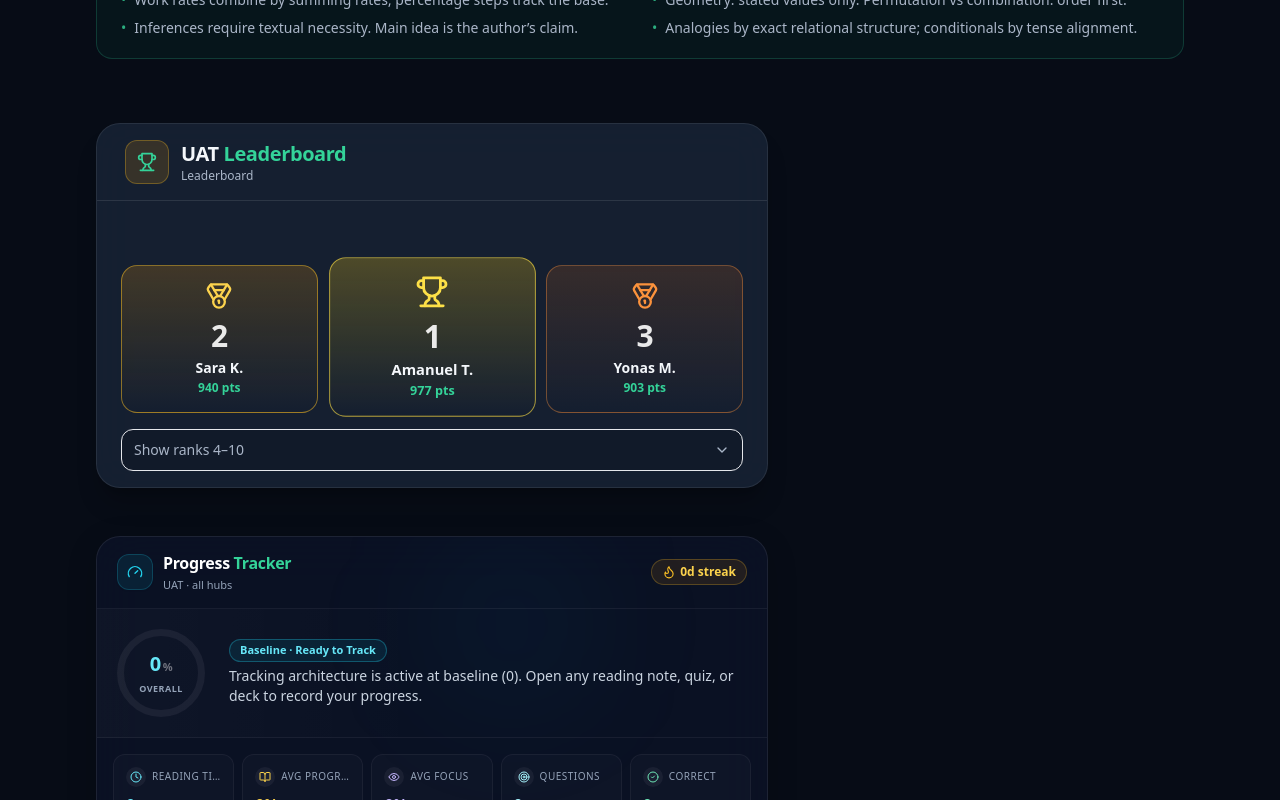
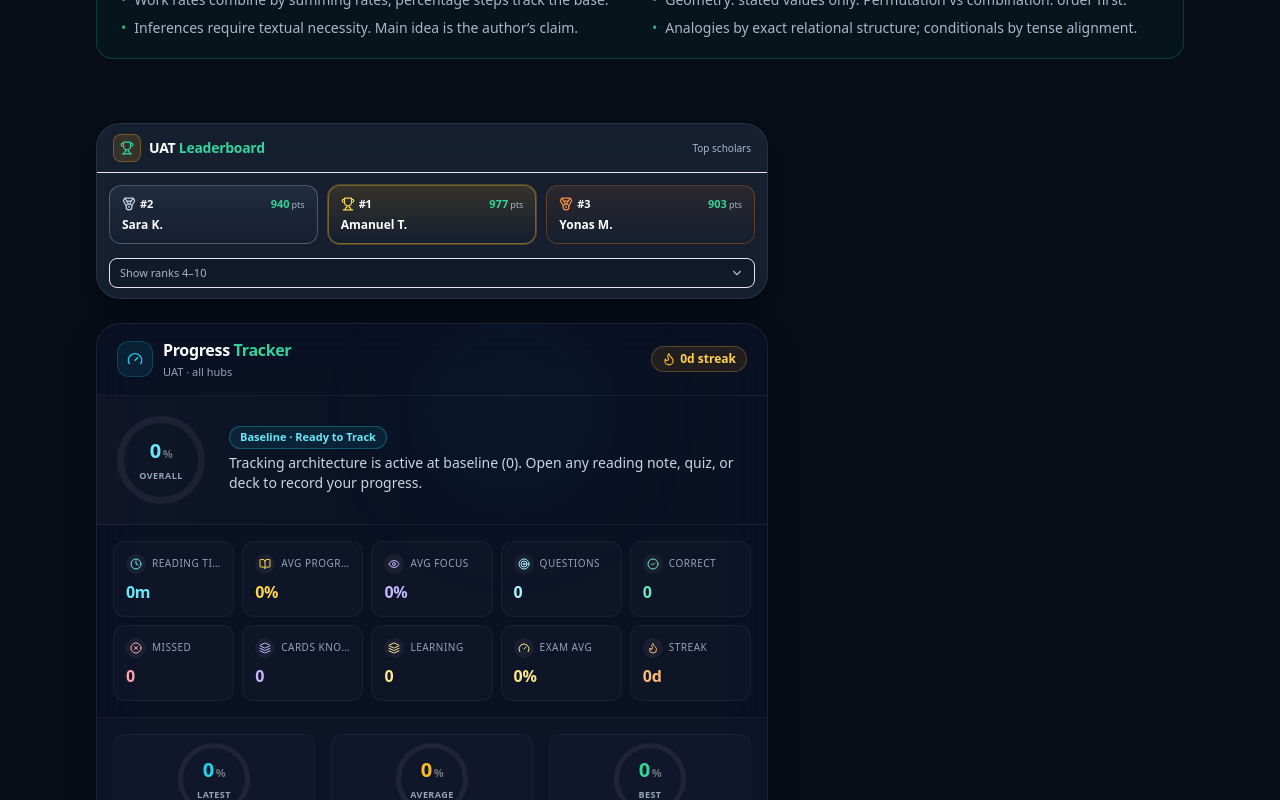
Before and after one commit to hiyabteklu/Wisdom-tower-academy, a Next.js app: page /academy/uat in a window 1280 px wide. Shown: the part 2620-3420 px from the top of the page. Built offline with nearby package versions, Linux system fonts and the light colour scheme; no server answers; the database is empty.

Commit message:
refactor: refine layout spacing and typography
Reduce padding and margin sizes across academic pages to improve density and adjust text sizing for better visual hierarchy on smaller screens.

```diff
--- a/src/app/academy/grades/[grade]/[subject]/[resource]/page.tsx
+++ b/src/app/academy/grades/[grade]/[subject]/[resource]/page.tsx
@@ -46,20 +46,20 @@ export default async function GradeSubjectResourcePage({
         />
       </div>
 
-      <div className="relative max-w-3xl mx-auto px-4 sm:px-6 lg:px-8 py-12 md:py-20">
+      <div className="relative max-w-3xl mx-auto px-3.5 sm:px-6 lg:px-8 py-4 sm:py-6 md:py-10">
         <CategoryBackButton fallback={subjectHref} />
 
-        <div className="mb-6">
-          <p className="text-xs font-semibold uppercase tracking-[0.2em] text-wisdom-muted mb-2">
+        <div className="mb-4 sm:mb-5">
+          <p className="text-[11px] font-semibold uppercase tracking-[0.2em] text-wisdom-muted mb-1">
             {grade.label} · {subject.name} · Learning hub
           </p>
-          <h1 className="font-display text-3xl md:text-4xl font-extrabold tracking-tight mb-2">
+          <h1 className="font-display text-2xl sm:text-3xl font-extrabold tracking-tight mb-1.5">
             <span className={resource.accent}>{resource.name}</span>
           </h1>
-          <p className="text-wisdom-muted">{resource.description}</p>
+          <p className="text-xs sm:text-sm text-wisdom-muted">{resource.description}</p>
         </div>
 
-        <div className="mb-8">
+        <div className="mb-6">
           <AcademicResultSaver
             scopeId={trackerScopeId}
             scopeLabel={`${grade.label} · ${subject.name} · ${resource.name}`}
--- a/src/app/academy/grades/page.tsx
+++ b/src/app/academy/grades/page.tsx
@@ -13,17 +13,17 @@ const gradeDescriptions: Record<string, string> = {
 export default function GradesPage() {
   return (
     <div className="relative min-h-[80vh]">
-      <div className="relative max-w-5xl mx-auto px-4 sm:px-6 lg:px-8 py-12 md:py-20">
+      <div className="relative max-w-5xl mx-auto px-3.5 sm:px-6 lg:px-8 py-4 sm:py-8 md:py-14">
         <CategoryBackButton fallback="/academy" />
 
-        <div className="mb-10 animate-fade-up text-center sm:text-left">
-          <p className="text-xs font-bold tracking-[0.2em] uppercase text-sky-400/90 mb-3">
+        <div className="mb-6 sm:mb-8 animate-fade-up text-left">
+          <p className="text-[11px] font-bold tracking-[0.2em] uppercase text-sky-400/90 mb-1.5">
             Secondary Curriculum
           </p>
-          <h1 className="font-display text-4xl md:text-5xl font-extrabold tracking-tight mb-4 text-white">
+          <h1 className="font-display text-3xl sm:text-4xl md:text-5xl font-extrabold tracking-tight mb-2 text-white">
             Grade <span className="text-sky-400">9–12</span>
           </h1>
-          <p className="text-wisdom-muted text-lg max-w-xl leading-relaxed mx-auto sm:mx-0">
+          <p className="text-wisdom-muted text-sm sm:text-base max-w-xl leading-relaxed">
             Choose your academic grade. Each level features complete course books, chapter short notes, practice question banks, and timed exams.
           </p>
         </div>
--- a/src/components/BranchLeaderboard.tsx
+++ b/src/components/BranchLeaderboard.tsx
@@ -127,94 +127,102 @@ export default function BranchLeaderboard({
   const top3 = leaders.slice(0, 3);
   const rest = leaders.slice(3, 10);
 
-  const podiumStyles = [
-    "order-2 sm:order-1 sm:mt-6 border-amber-400/50 bg-gradient-to-b from-amber-500/20 to-transparent",
-    "order-1 sm:order-2 border-yellow-300/60 bg-gradient-to-b from-yellow-400/25 to-transparent scale-105",
-    "order-3 sm:mt-8 border-orange-400/40 bg-gradient-to-b from-orange-500/15 to-transparent",
-  ];
-  const trophyColor = ["text-amber-300", "text-yellow-300", "text-orange-400"];
-
   return (
-    <section className="mb-10 md:mb-12 card-modern shadow-xl shadow-black/20">
-      <div className="w-full px-5 sm:px-7 py-4 flex flex-wrap items-center justify-between gap-3">
-        <div className="flex items-center gap-3 min-w-0">
-          <div className="flex h-11 w-11 shrink-0 items-center justify-center rounded-xl bg-amber-500/15 border border-amber-400/30">
-            <Trophy className={`w-5 h-5 ${accent}`} />
+    <section className="mb-5 sm:mb-6 card-modern shadow-lg shadow-black/20 w-full overflow-hidden">
+      <div className="w-full px-3.5 sm:px-4 py-2 sm:py-2.5 flex items-center justify-between gap-2 border-b border-white/8">
+        <div className="flex items-center gap-2 min-w-0">
+          <div className="flex h-7 w-7 shrink-0 items-center justify-center rounded-lg bg-amber-500/15 border border-amber-400/30">
+            <Trophy className={`w-3.5 h-3.5 ${accent}`} />
           </div>
           <div className="min-w-0">
-            <h2 className="font-display text-lg sm:text-xl font-bold tracking-tight">
+            <h2 className="font-display text-xs sm:text-sm font-bold tracking-tight text-white truncate">
               {branchName} <span className={accent}>Leaderboard</span>
             </h2>
-            <p className="text-xs text-wisdom-muted">
-              {loading ? "…" : fromDb ? "Top performers" : "Leaderboard"}
-            </p>
           </div>
         </div>
+        <span className="text-[10px] font-medium text-wisdom-muted shrink-0">
+          {loading ? "…" : fromDb ? "Live ranks" : "Top scholars"}
+        </span>
       </div>
 
-      <div className="border-t border-white/10">
-        <div className="px-4 sm:px-6 pt-8 pb-4 grid grid-cols-3 gap-2 sm:gap-4 items-end">
+      <div>
+        <div className="p-2 sm:p-3 grid grid-cols-3 gap-1.5 sm:gap-2.5 items-stretch">
           {[top3[1], top3[0], top3[2]].map((entry) => {
             if (!entry) return null;
             const rank = entry.rank;
-            const style =
-              rank === 1 ? podiumStyles[1] : rank === 2 ? podiumStyles[0] : podiumStyles[2];
-            const tColor =
-              rank === 1 ? trophyColor[1] : rank === 2 ? trophyColor[0] : trophyColor[2];
             return (
               <div
                 key={entry.rank}
-                className={`relative rounded-2xl border px-2 sm:px-4 py-4 text-center ${style}`}
+                className={`relative rounded-xl border px-2 py-2 sm:px-3 sm:py-2.5 text-center flex flex-col justify-between min-w-0 transition-all ${
+                  rank === 1
+                    ? "border-amber-400/40 bg-gradient-to-b from-amber-500/15 to-transparent ring-1 ring-amber-400/25 shadow-sm"
+                    : rank === 2
+                      ? "border-slate-300/30 bg-gradient-to-b from-slate-400/10 to-transparent"
+                      : "border-orange-500/30 bg-gradient-to-b from-orange-500/10 to-transparent"
+                }`}
               >
-                <div className={`mx-auto mb-2 flex justify-center ${tColor}`}>
-                  {rank === 1 ? <Trophy className="w-8 h-8" /> : <Medal className="w-7 h-7" />}
+                <div className="flex items-center justify-between gap-1 mb-1">
+                  <span className="flex items-center gap-1 min-w-0">
+                    {rank === 1 ? (
+                      <Trophy className="w-3.5 h-3.5 text-amber-300 shrink-0" />
+                    ) : rank === 2 ? (
+                      <Medal className="w-3.5 h-3.5 text-slate-300 shrink-0" />
+                    ) : (
+                      <Medal className="w-3.5 h-3.5 text-orange-400 shrink-0" />
+                    )}
+                    <span className="text-[11px] font-black font-display text-white">#{rank}</span>
+                  </span>
+                  <span className={`text-[10px] sm:text-[11px] font-bold tabular-nums shrink-0 ${accent}`}>
+                    {entry.score}
+                    <span className="text-[9px] text-wisdom-muted font-normal ml-0.5">pts</span>
+                  </span>
                 </div>
-                <p className="text-2xl sm:text-3xl font-black font-display tabular-nums text-white/90">
-                  {rank}
+                <p className="text-[11px] sm:text-xs font-semibold text-white truncate text-left">
+                  {entry.name}
                 </p>
-                <p className="mt-1 text-xs sm:text-sm font-semibold truncate">{entry.name}</p>
-                <p className={`text-[11px] sm:text-xs font-bold mt-0.5 ${accent}`}>{entry.score} pts</p>
               </div>
             );
           })}
         </div>
 
         {rest.length > 0 && (
-          <div className="px-4 sm:px-6 pb-4">
+          <div className="px-2 sm:px-3 pb-2.5 pt-0.5">
             <button
               type="button"
               onClick={() => setRestOpen((v) => !v)}
-              className="w-full flex items-center justify-between gap-3 rounded-xl border border-white/8 bg-wisdom-dark/30 px-3 py-2.5 text-left hover:bg-white/[0.04] transition-colors"
+              className="w-full flex items-center justify-between gap-2 rounded-lg border border-white/8 bg-wisdom-dark/30 px-2.5 py-1.5 text-left hover:bg-white/[0.04] transition-colors"
               aria-expanded={restOpen}
             >
-              <span className="text-xs sm:text-sm text-wisdom-muted">
+              <span className="text-[11px] text-wisdom-muted font-medium">
                 {restOpen ? "Hide ranks 4–10" : `Show ranks 4–${Math.min(10, 3 + rest.length)}`}
               </span>
               <ChevronDown
-                className={`w-4 h-4 text-wisdom-muted transition-transform duration-300 ${
+                className={`w-3.5 h-3.5 text-wisdom-muted transition-transform duration-200 ${
                   restOpen ? "rotate-180" : ""
                 }`}
               />
             </button>
 
             <div
-              className={`grid transition-[grid-template-rows] duration-300 ease-out ${
+              className={`grid transition-[grid-template-rows] duration-200 ease-out ${
                 restOpen ? "grid-rows-[1fr]" : "grid-rows-[0fr]"
               }`}
             >
               <div className="overflow-hidden">
-                <ul className="pt-2 pb-2 space-y-1.5">
+                <ul className="pt-1.5 pb-1 space-y-1">
                   {rest.map((entry) => (
                     <li
                       key={entry.rank}
-                      className="flex items-center gap-3 rounded-xl border border-white/6 bg-wisdom-dark/40 px-3 py-2.5"
+                      className="flex items-center gap-2 rounded-lg border border-white/[0.04] bg-wisdom-dark/40 px-2.5 py-1"
                     >
-                      <span className="w-7 h-7 shrink-0 rounded-lg bg-white/5 border border-white/10 flex items-center justify-center text-xs font-bold text-wisdom-muted tabular-nums">
+                      <span className="w-5 h-5 shrink-0 rounded bg-white/5 border border-white/10 flex items-center justify-center text-[10px] font-bold text-wisdom-muted tabular-nums">
                         {entry.rank}
                       </span>
-                      <span className="flex-1 text-sm font-medium truncate">{entry.name}</span>
-                      <span className={`text-sm font-semibold tabular-nums ${accent}`}>
-                        {entry.score}
+                      <span className="flex-1 text-xs font-medium text-slate-200 truncate">
+                        {entry.name}
+                      </span>
+                      <span className={`text-[11px] font-semibold tabular-nums ${accent}`}>
+                        {entry.score} pts
                       </span>
                     </li>
                   ))}
--- a/src/components/CollapsibleProgress.tsx
+++ b/src/components/CollapsibleProgress.tsx
@@ -8,17 +8,19 @@ export default function CollapsibleProgress({
   scopeId,
   scopeLabel,
   accent,
+  defaultOpen = false,
 }: {
   scopeId: string;
   scopeLabel: string;
   accent?: string;
+  defaultOpen?: boolean;
 }) {
   return (
     <CollapsibleSection
       title="Progress tracker"
       subtitle={scopeLabel}
       icon={<Activity className="w-5 h-5 text-cyan-300" />}
-      defaultOpen={true}
+      defaultOpen={defaultOpen}
     >
       <AcademicResultSaver scopeId={scopeId} scopeLabel={scopeLabel} accent={accent} />
     </CollapsibleSection>
```
Also changed, not shown: src/app/academy/grades/[grade]/[subject]/page.tsx (+13 -13 lines), src/app/academy/grades/[grade]/page.tsx (+23 -30 lines).
